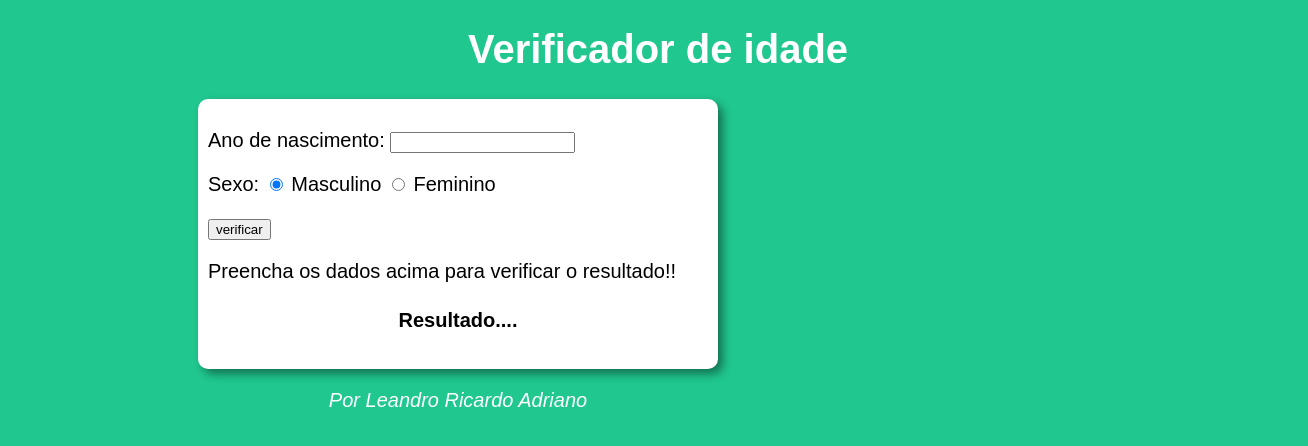
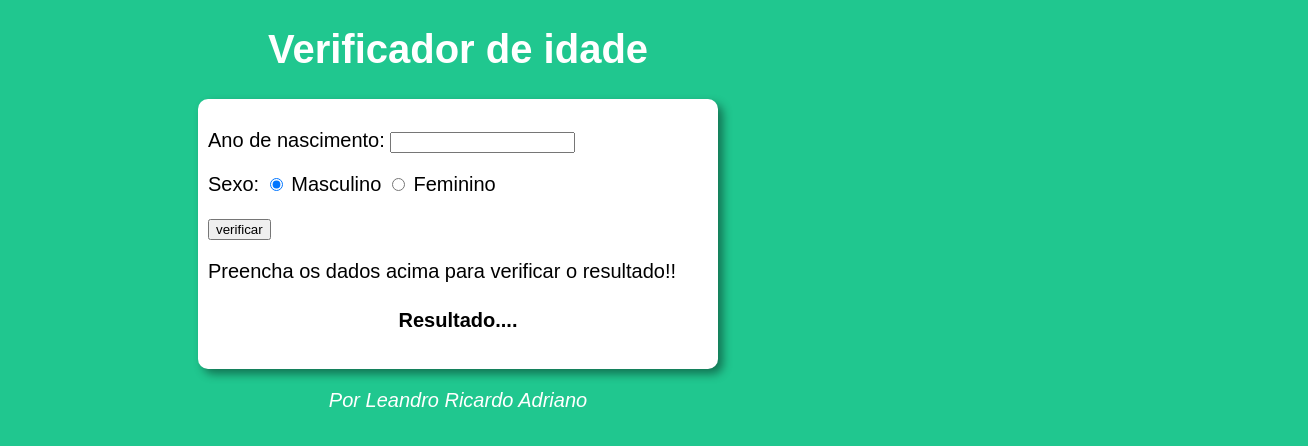
Before and after one commit to leandroRock81/projeto-idade, a plain HTML site: page index.html in a window 1280 px wide. Shown: the whole page, 1308 px wide, since content can reach past the window. Drawn offline with Linux system fonts and the light colour scheme.

Commit message:
Update style.css

```diff
--- a/style.css
+++ b/style.css
@@ -13,7 +13,6 @@ body {
 header {
     color: white;
     text-align: center;
-    margin-right: -400px;
 }
 
 section {
```
